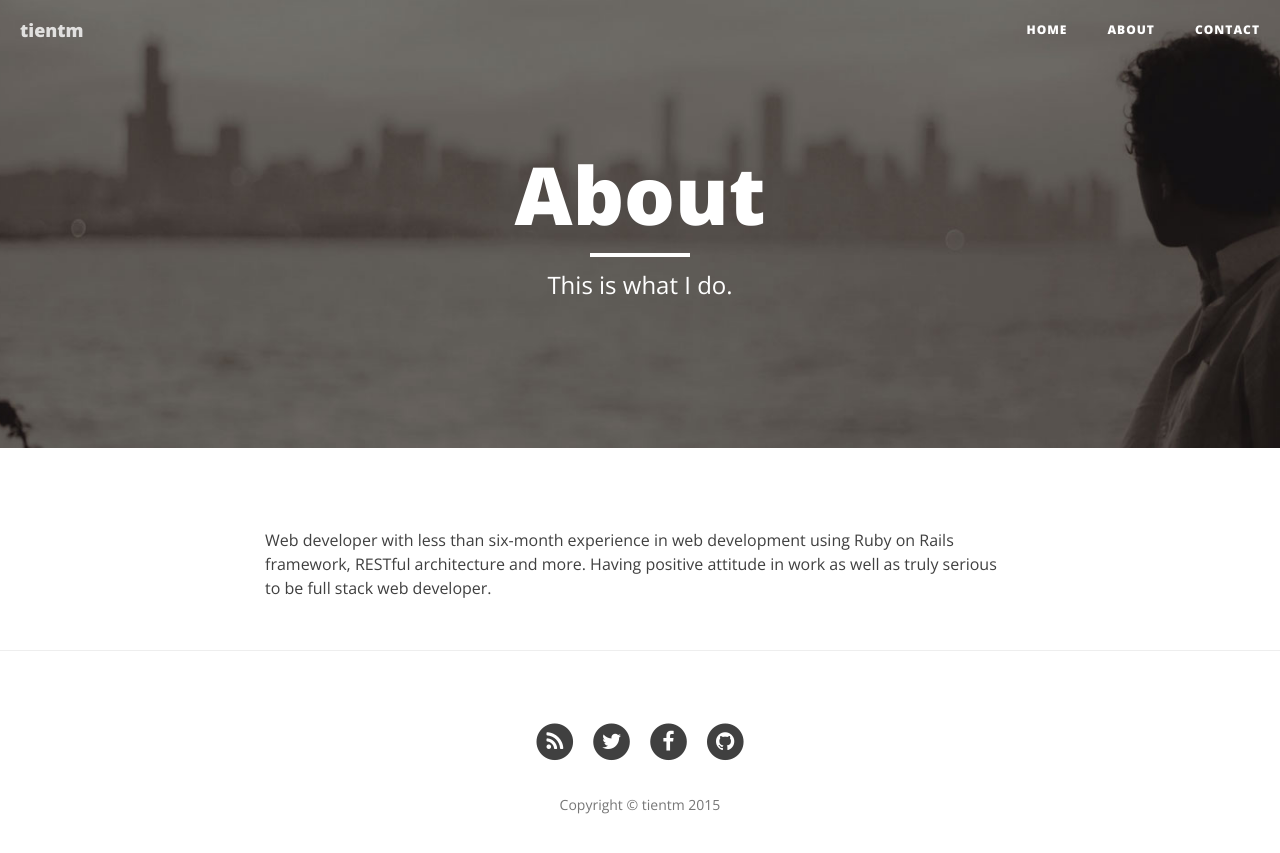
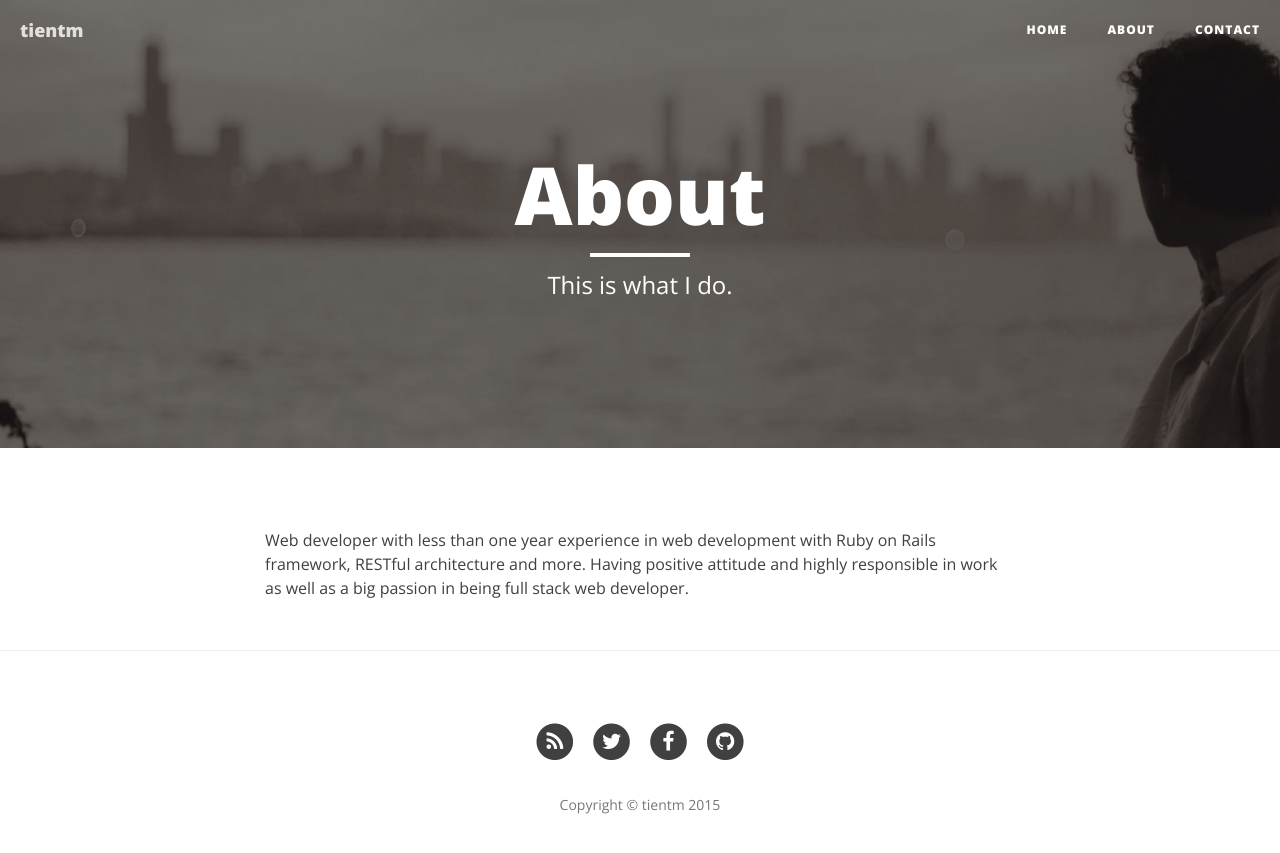
Before and after one commit to taminhtien/taminhtien.github.io, a Jekyll site: the page built from about.html, in a window 1280 px wide. Shown: the top 853 px of the page. Built offline with Jekyll 4.4.1, drawn with Linux system fonts in a browser that asks for light colours; nearby versions of some CDN libraries.

Commit message:
Update about.html

```diff
--- a/about.html
+++ b/about.html
@@ -5,4 +5,4 @@ description: "This is what I do."
 header-img: "img/about-bg.jpg"
 ---
 
-<p>Web developer with less than six-month experience in web development using Ruby on Rails framework, RESTful architecture and more. Having positive attitude in work as well as truly serious to be full stack web developer.</p>
+<p>Web developer with less than one year experience in web development with Ruby on Rails framework, RESTful architecture and more. Having positive attitude and highly responsible in work as well as a big passion in being full stack web developer.</p>
```
